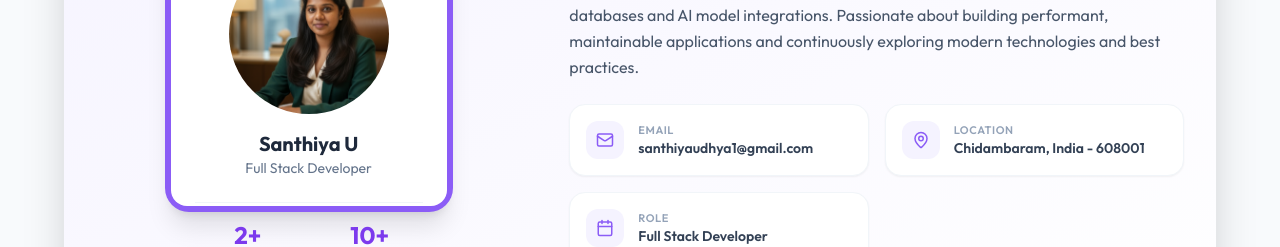
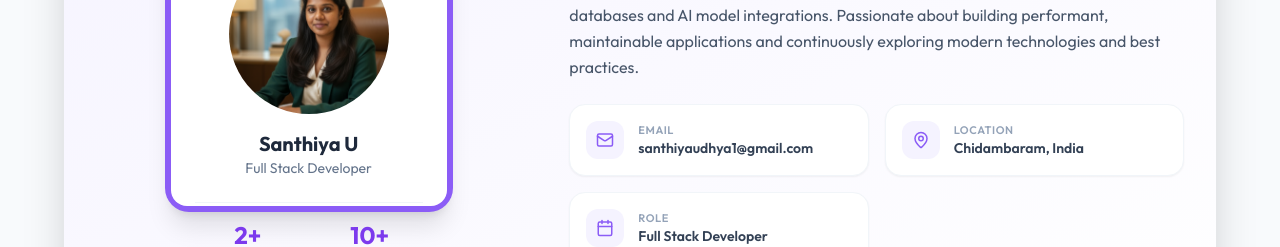
Before and after one commit to usanthiya/portfolio-v2, a React (Vite) app: page / in a window 1280 px wide. Shown: the part 1120-1367 px from the top of the page. Built offline with nearby package versions, Linux system fonts and the light colour scheme.

Commit message:
fix: Remove postal code from location details in About, Contact, and Footer components

```diff
--- a/src/components/About.tsx
+++ b/src/components/About.tsx
@@ -13,7 +13,7 @@ export default function About() {
     {
       icon: <MapPin size={18} className="text-primary-500" />,
       label: "Location",
-      value: "Chidambaram, India - 608001",
+      value: "Chidambaram, India",
     },
     {
       icon: <Calendar size={18} className="text-primary-500" />,
--- a/src/components/Contact.tsx
+++ b/src/components/Contact.tsx
@@ -64,7 +64,7 @@ export default function Contact() {
   const contactInfo = [
     { icon: <Phone size={18} />, label: 'Phone', value: '+91 6379477549', href: 'tel:+916379477549' },
     { icon: <Mail size={18} />, label: 'Email', value: 'santhiyaudhya1@gmail.com', href: 'mailto:santhiyaudhya1@gmail.com' },
-    { icon: <MapPin size={18} />, label: 'Location', value: 'Chidambaram, India - 608001' },
+    { icon: <MapPin size={18} />, label: 'Location', value: 'Chidambaram, India' },
   ];
 
   return (
--- a/src/components/Footer.tsx
+++ b/src/components/Footer.tsx
@@ -76,7 +76,7 @@ export default function Footer() {
             </p>
             <p className="flex items-center gap-3">
               <MapPin size={16} className="text-slate-500" />
-              <span>Chidambaram, India - 608001</span>
+              <span>Chidambaram, India</span>
             </p>
           </div>
 
```
